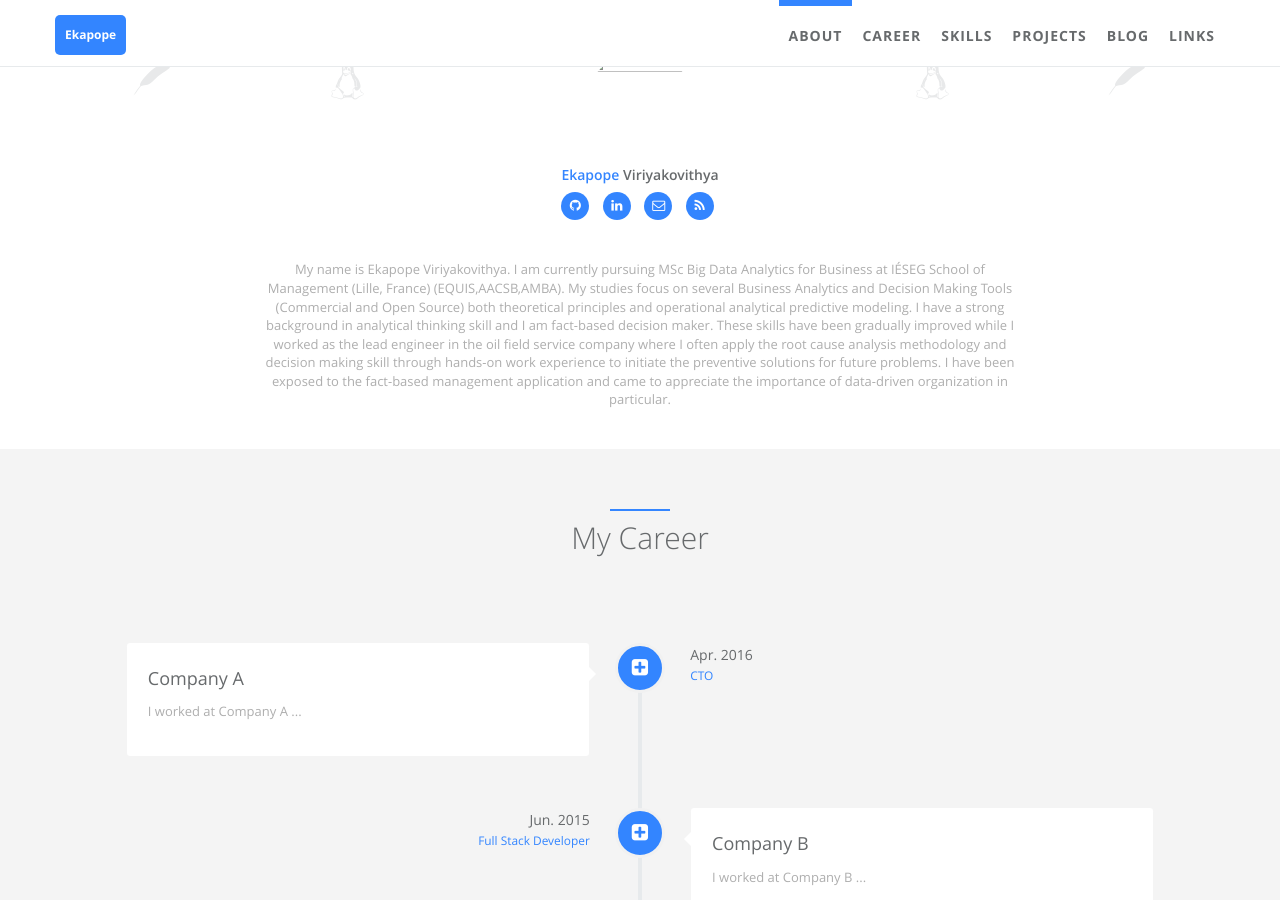
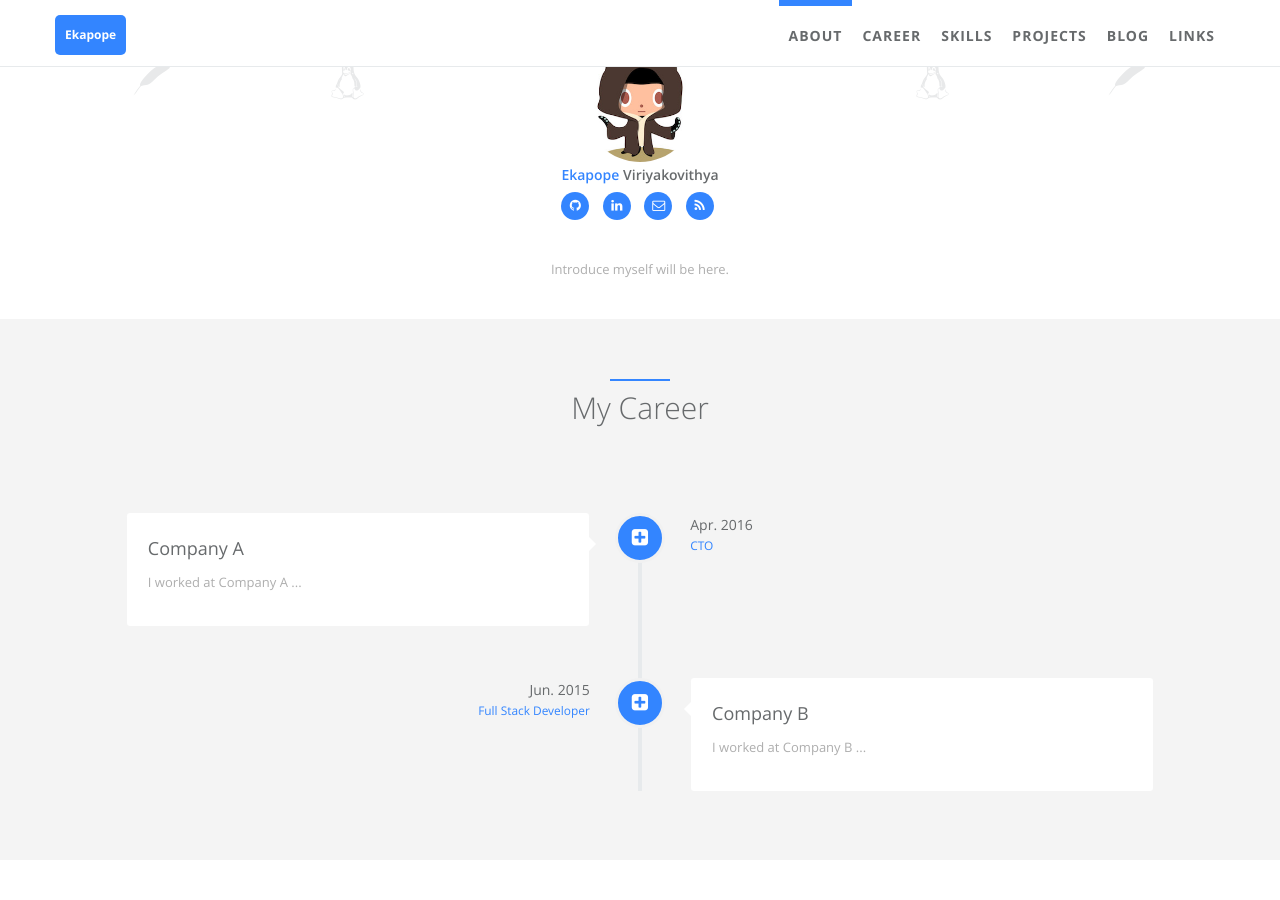
Before and after one commit to ekapope/ekapope.github.io, a Jekyll site: the page built from index.html, in a window 1280 px wide and 900 px high, scrolled down 563 px. Built offline with Jekyll 4.4.1, drawn with Linux system fonts in a browser that asks for light colours.

Commit message:
Update _config.yml

```diff
--- a/_config.yml
+++ b/_config.yml
@@ -1,29 +1,26 @@
 # Welcome to Jekyll!
-
-# add this line to overcome timezone publishing issue
-future: true
 
 # Website settings
 title: Ekapope
 description: Ekapope's blog,use Jekyll and github pages.
 keywords: Ekapope,Viriyakovithya,blog,Jekyll,github,gh-pages
 baseurl:  /Ekapope # if you have suburl as homepage like '/homepage', please change it to '/homepage' and your repo's name should be 'homepage'
-url: https://Ekapope.github.io/homepage  # url should be 'http://<github_username>.github.io/homepage' as before
+url: https://Ekapope.github.io/Ekapope  # url should be 'http://<github_username>.github.io/homepage' as before
 # url: http://127.0.0.1:4000
-img_path:  /homepage/static/assets/img/blog  # url should be '/homepage/static/assets/img/blog' as before
+img_path: /Ekapope/static/assets/img/blog  # url should be '/homepage/static/assets/img/blog' as before
 
 # author -- index page "about me" section
 author:  # change following line to your infomation.
   name: Ekapope  # Be used at blog posts' author.
   first_name: Ekapope  # Be used at index page about me section.
   last_name: Viriyakovithya  # Be used at index page about me section.
-  avatar: # /static/assets/img/landing/avatar.jpg  # upload your avatar at directory and edit it.
+  avatar: /static/assets/img/landing/avatar.jpg  # upload your avatar at directory and edit it.
   github_username: Ekapope  # Leave blank if you don't have now
   linkedin_id: Ekapope # Leave blank if you don't have now
   facebook_username:   # Leave blank if you don't have now
   twitter_username:   # Leave blank if you don't have now
   email: Ekapope.V@gmail.com  # Leave blank if you don't have now
-  cv:  # An online CV can be printed as PDF, leave blank if you don't have now
+  cv:   # An online CV can be printed as PDF, leave blank if you don't have now
   # skill icons are on avatar's left and right side. Reference urls are http://fontawesome.io/ and http://fizzed.com/oss/font-mfizz
   skill_icon1:
     - name: icon-apache
@@ -31,8 +28,7 @@
   skill_icon2:
     - name: fa-linux
     - name: icon-apache
-  desc:  My name is Ekapope Viriyakovithya. I am currently pursuing MSc Big Data Analytics for Business at IÉSEG School of Management (Lille, France) (EQUIS,AACSB,AMBA). My studies focus on several Business Analytics and Decision Making Tools (Commercial and Open Source) both  theoretical principles and operational analytical predictive modeling. I have a strong background in analytical thinking skill and I am fact-based decision maker. These skills have been gradually improved while I worked as the lead engineer in the oil field service company where I often apply the root cause analysis methodology and decision making skill through hands-on work experience to initiate the preventive solutions for future problems. I have been exposed to the fact-based management application and came to appreciate the importance of data-driven organization in particular. # Describe yourself.
-
+  desc: Introduce myself will be here.  # Describe yourself.
 
 # comment
 #disqus:  # if you wanna comment feature, go to https://disqus.com/ to get your configuration; if not, comment following two lines.
@@ -48,11 +44,11 @@
   # id:
 
 ## growingIO
-#gio:  # if you wanna this feature, go to https://www.growingio.com/ to get your configuration; if not, comment following line.
+gio:  # if you wanna this feature, go to https://www.growingio.com/ to get your configuration; if not, comment following line.
   # id:
 
 ## donation
-donation: off  # type 'on'/'off' to choice display donation button at post page or not
+donation: on  # type 'on'/'off' to choice display donation button at post page or not
 
 ## carousels
 index_carousel: on  # index page carousel switch
```
